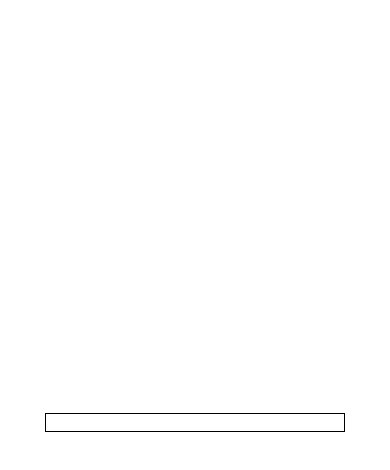
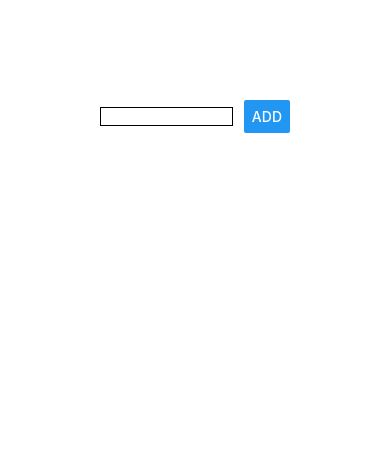
Before and after one commit to andrew-t-james/first-native-app, a React Native app: screen / in a window 390 px wide. Shown: the top 470 px of the page. Built offline with nearby package versions, Linux system fonts and the light colour scheme.

Commit message:
Add ability to create place

```diff
--- a/App.js
+++ b/App.js
@@ -1,32 +1,52 @@
 import React from "react";
-import { StyleSheet, TextInput, View } from "react-native";
+import { StyleSheet, TextInput, Text, View, Button } from "react-native";
 
 export default class App extends React.Component {
   state = {
-    placeName: ""
+    placeName: "",
+    places: []
   };
 
-  placeNameUpdater = event => {
+  placeNameUpdater = value => {
     this.setState({
-      placeName: event.target.value
+      placeName: value
     });
   };
 
+  placeSubmitHandler = () => {
+    const { placeName } = this.state;
+    if (placeName.trim() === "") {
+      return;
+    }
+
+    this.setState(prevState => ({
+      places: prevState.places.concat(prevState.placeName)
+    }));
+  };
+
   render() {
-    const { placeName } = this.state;
+    const { placeName, places } = this.state;
 
     return (
       <View style={styles.container}>
-        <TextInput
-          name="placeName"
-          value={placeName}
-          onChange={this.placeNameUpdater}
-          style={{
-            width: 300,
-            borderColor: "black",
-            borderWidth: 1
-          }}
-        />
+        <View style={styles.inputContainer}>
+          <TextInput
+            name="placeName"
+            value={placeName}
+            onChangeText={this.placeNameUpdater}
+            style={styles.placeInput}
+          />
+          <Button
+            style={styles.placeButton}
+            onPress={this.placeSubmitHandler}
+            title="Add"
+          />
+        </View>
+        <View>
+          {places.map((place, index) => (
+            <Text key={index}>{place}</Text>
+          ))}
+        </View>
       </View>
     );
   }
@@ -34,9 +54,24 @@ export default class App extends React.Component {
 
 const styles = StyleSheet.create({
   container: {
+    padding: 100,
     flex: 1,
     backgroundColor: "#fff",
     alignItems: "center",
-    justifyContent: "center"
+    justifyContent: "flex-start"
+  },
+  inputContainer: {
+    flexDirection: "row",
+    justifyContent: "space-between",
+    alignItems: "center",
+    width: "100%"
+  },
+  placeInput: {
+    width: "70%",
+    borderColor: "black",
+    borderWidth: 1
+  },
+  placeButton: {
+    width: "30%"
   }
 });
```
